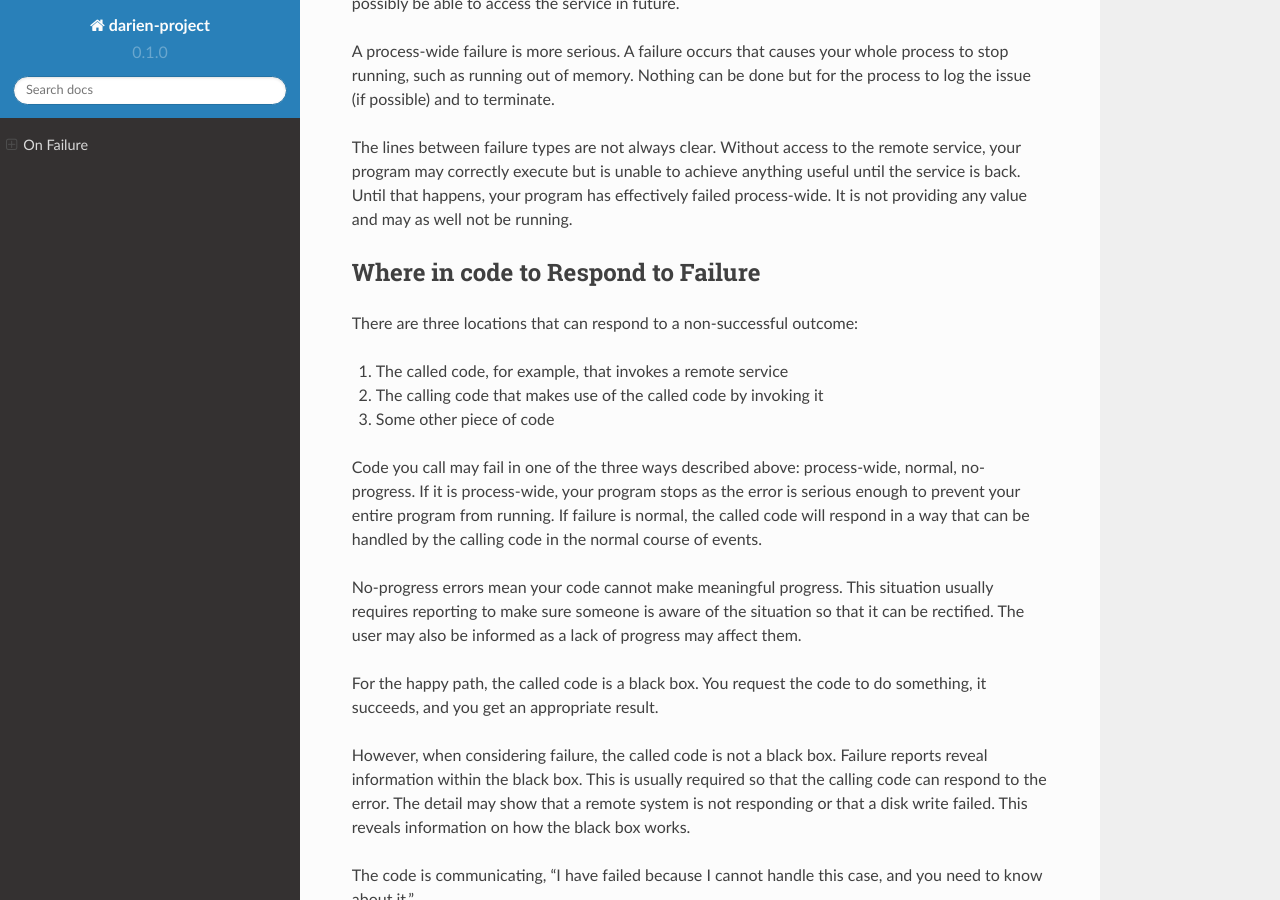
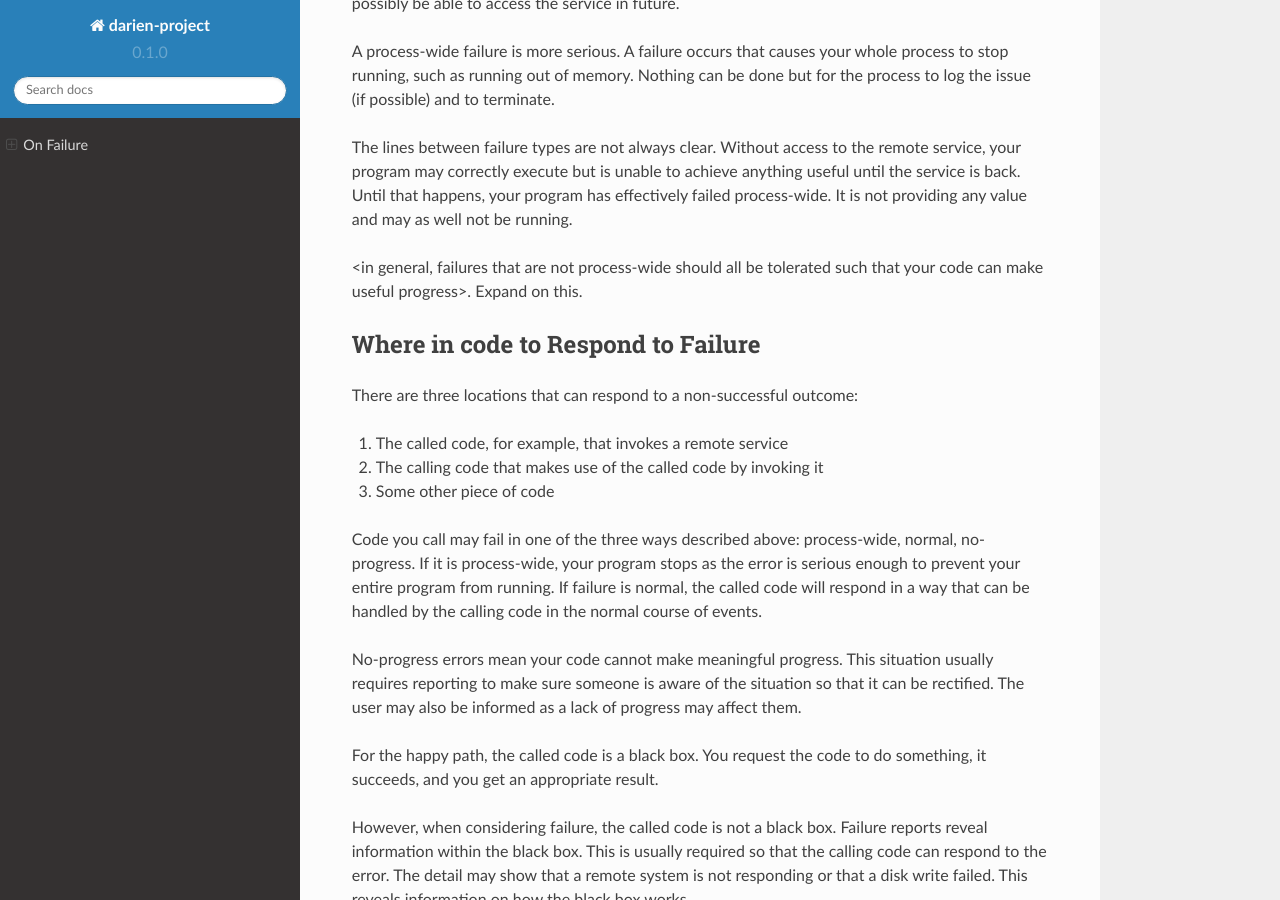
Before and after one commit to jh-evans/readthedocs, a Sphinx documentation site: the page built from docs/source/on_failure.rst, in a window 1280 px wide and 900 px high, scrolled down 1528 px. Built offline with Sphinx 7.4.7 and the Read the Docs theme 2.0.0, drawn with Linux system fonts in a browser that asks for light colours.

Commit message:
Update on_failure.rst

```diff
--- a/docs/source/on_failure.rst
+++ b/docs/source/on_failure.rst
@@ -44,6 +44,8 @@ A process-wide failure is more serious. A failure occurs that causes your whole
 
 The lines between failure types are not always clear. Without access to the remote service, your program may correctly execute but is unable to achieve anything useful until the service is back.  Until
 that happens, your program has effectively failed process-wide. It is not providing any value and may as well not be running.
+
+<in general, failures that are not process-wide should all be tolerated such that your code can make useful progress>. Expand on this.
 
 Where in code to Respond to Failure
 -----------------------------------
```
